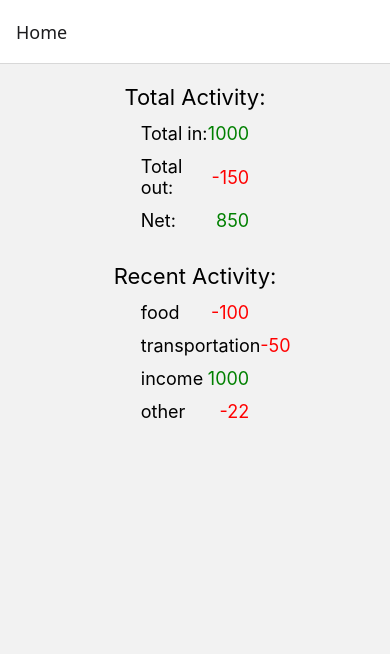
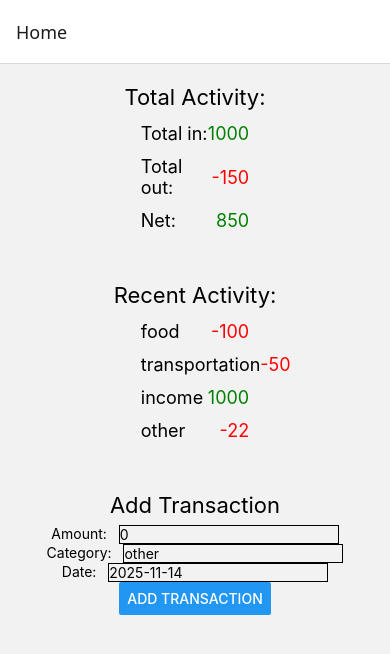
Before and after one commit to kj7639/cprg303FinalProject, a React Native app: screen /Home in a window 390 px wide. Shown: the top 654 px of the page. Built offline with nearby package versions, Linux system fonts and the light colour scheme.

Commit message:
basic add functionality

```diff
--- a/src/components/Activity.jsx
+++ b/src/components/Activity.jsx
@@ -73,8 +73,9 @@ function Activity({transactions}){
 
 const styles = StyleSheet.create({
     container: {
-        flex: 1,
-        alignItems: 'center'
+        // flex: 1,
+        alignItems: 'center',
+        paddingBottom: 25,
     },
     title: {
         fontSize: 22,
--- /dev/null
+++ b/src/components/AddTransaction.jsx
@@ -0,0 +1,90 @@
+import {Text, View, StyleSheet, Button, TextInput} from 'react-native'
+import { useState } from 'react'
+
+function AddTransaction({addTransaction}){
+
+    const [amount, setAmount] = useState(0);
+    const [category, setCategory] = useState("other")
+
+    let today= new Date();
+    const [date, setDate] = useState(today.getFullYear() + "-" + today.getMonth() + "-" + today.getDate());
+
+    const onAdd = () => {
+        addTransaction({
+            "id": 5,
+            "amount": amount,
+            "category": category,
+            "date": date
+        });
+    }
+
+    return (
+        <View style={styles.container}>
+            <Text style={styles.title}>Add Transaction</Text>
+
+            <View style={styles.inputRow}>
+                <Text>Amount:   </Text>
+                <TextInput
+                    placeholder='Enter amount'
+                    style={styles.input}
+                    value={amount}
+                    onChangeText={(text) => setAmount(text)}
+                />
+            </View>
+            <View style={styles.inputRow}>
+                <Text>Category:   </Text>
+                <TextInput
+                    placeholder='Enter category'
+                    style={styles.input}
+                    value={category}
+                    onChangeText={(text) => setCategory(text)}
+                />
+            </View>
+            <View style={styles.inputRow}>
+                <Text>Date:   </Text>
+                <TextInput
+                    placeholder='Enter date (YYYY-MM-DD)'
+                    style={styles.input}
+                    value={date}
+                    onChangeText={(text) => setDate(text)}
+                />
+            </View>
+
+
+            <Button title='Add Transaction' onPress={onAdd}></Button>
+        </View>
+    )
+}
+
+const styles = StyleSheet.create({
+    container: {
+        // flex: 1,
+        alignItems: 'center'
+    },
+    title: {
+        fontSize: 22,
+        paddingTop: 20,
+        paddingBottom: 7,
+    },
+    item: {
+        paddingVertical: 2,
+        paddingHorizontal: 20,
+        margin: 4,
+        width: '75%',
+        flexDirection: 'row',
+        justifyContent: 'space-between',
+        alignItems: 'center',
+    },
+    itemText: {
+        fontSize: 18,
+    },
+    input: {
+        borderWidth: 1,
+
+    },
+    inputRow: {
+        flexDirection: 'row',
+    }
+})
+
+export default AddTransaction;
--- a/src/screens/HomeScreen.jsx
+++ b/src/screens/HomeScreen.jsx
@@ -3,19 +3,20 @@ import { useState } from 'react';
 
 import transactionsData from '../data/transactions.json'
 import Activity from '../components/Activity';
+import AddTransaction from '../components/AddTransaction';
 
 function HomeScreen({navigation}){
 
     const [transactions, setTransactions] = useState(transactionsData);
-    console.log(transactions);
+
+    const addTransaction = (transaction) => {
+        setTransactions([...transactions, transaction]);
+    }
 
     return (
         <View style={styles.container}>
             <Activity transactions={transactions}/>
-            {/* <Button
-                title='Analytics'
-                onPress={() => navigation.navigate('Analytics')}
-            /> */}
+            <AddTransaction addTransaction={addTransaction}/>
         </View>
     );
 }
```
